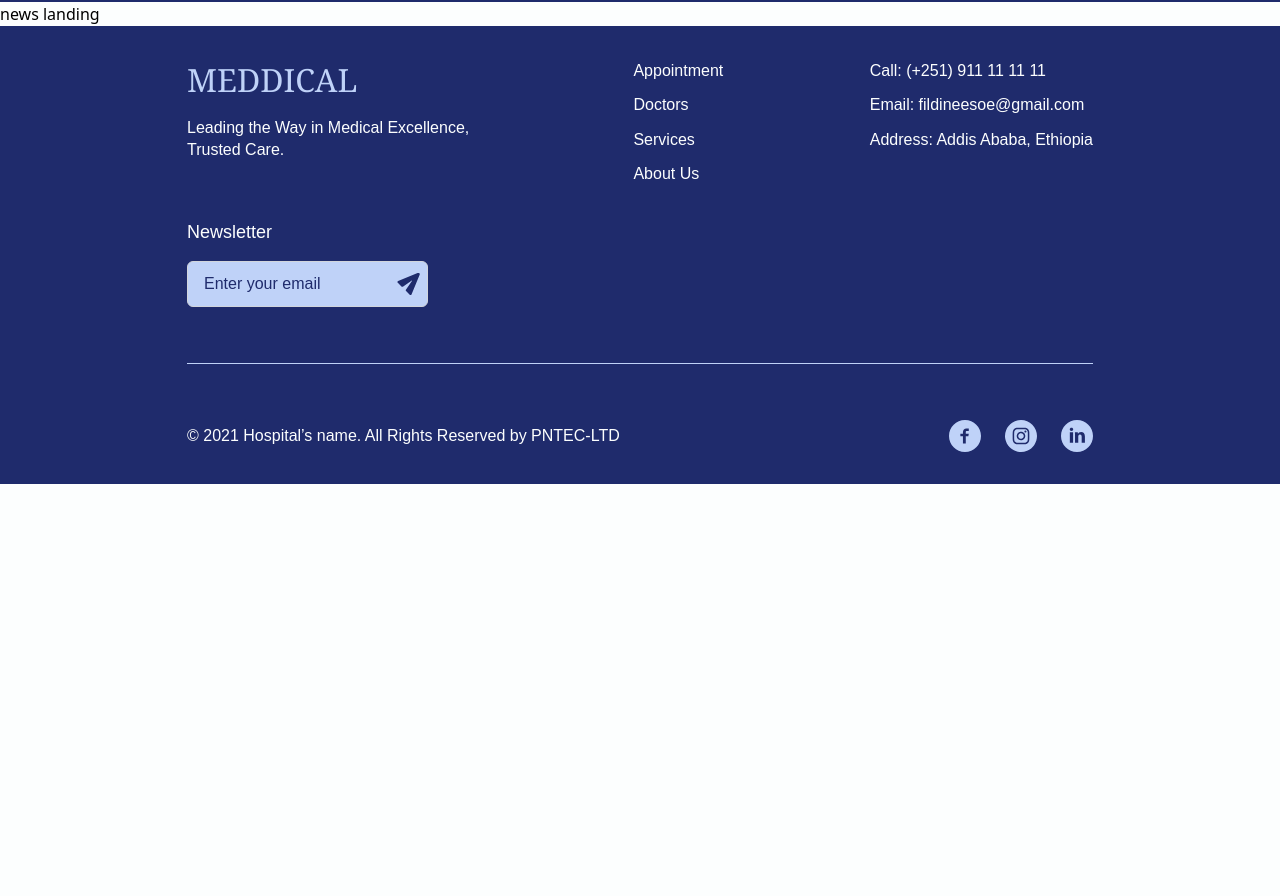
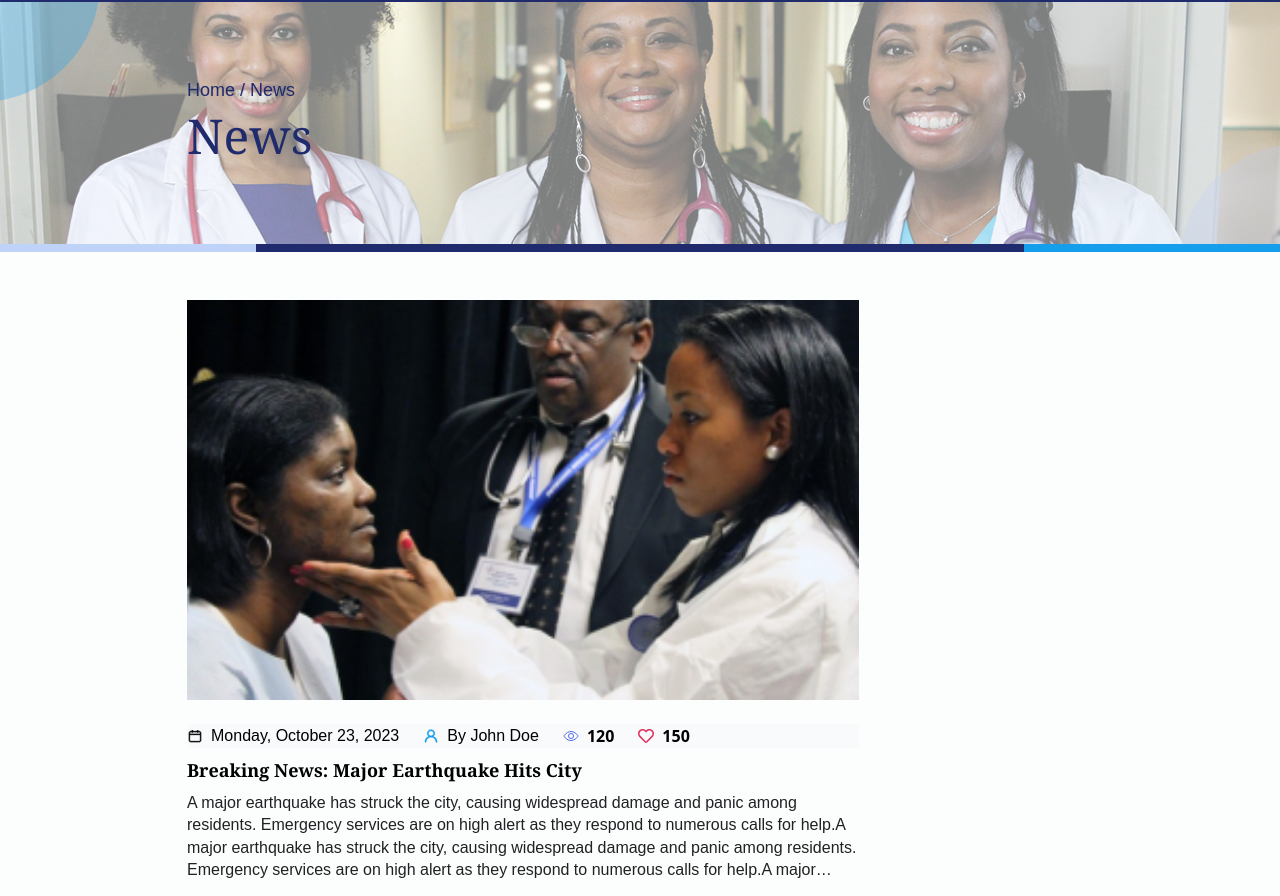
Before and after one commit to adhikareeprayush/medical-frontend, a React (Vite) app: page /news in a window 1280 px wide. Shown: the part 158-1054 px from the top of the page. Before the commit the page ends 800 px from the top, so only its background shows below. Built offline with nearby package versions, Linux system fonts and the light colour scheme.

Commit message:
news page done

```diff
--- /dev/null
+++ b/src/components/landing/NewsCard.jsx
@@ -0,0 +1,65 @@
+import { CiCalendar } from 'react-icons/ci';
+import { GoPerson } from 'react-icons/go';
+import { IoEyeOutline } from 'react-icons/io5';
+import { FaArrowRight, FaRegHeart } from 'react-icons/fa';
+import { Link } from 'react-router-dom';
+const NewsCard = ({ news }) => {
+  console.log(news);
+  return (
+    <Link
+      to={`/news/${news.id}`}
+      className="flex flex-col gap-1 overflow-hidden"
+    >
+      {/* News Image */}
+      <div className="h-[400px] w-full overflow-hidden bg-gray-200">
+        <img
+          src={news.image}
+          alt={news.title}
+          className="h-full w-full object-cover"
+        />
+      </div>
+      <div className="flex flex-col gap-2 py-2">
+        <div className="flex flex-grow flex-col gap-1">
+          <div className="flex items-center gap-3 bg-gray-50">
+            <div className="flex items-center gap-1 text-base">
+              <CiCalendar strokeWidth={1} />
+              <p className="font-body1">{news.date}</p>
+            </div>
+
+            <div className="flex items-center gap-1 text-base">
+              <GoPerson strokeWidth={1} className="text-secondary" />
+              <p className="font-body1">By {news.author}</p>
+            </div>
+            <div className="flex items-center gap-1">
+              <IoEyeOutline
+                size={16}
+                strokeWidth={3}
+                className="text-[#526AE9]"
+              />
+
+              <div className="font-semibold">{news.views}</div>
+            </div>
+            <div className="flex items-center gap-1">
+              <FaRegHeart size={16} className="text-[#E2315C]" />
+
+              <div className="font-semibold">{news.likes}</div>
+            </div>
+          </div>
+          <h3 className="text-lg font-bold">{news.title}</h3>
+          <p className="font-body1 line-clamp-4 text-[#212124]">
+            {news.description}
+          </p>
+        </div>
+        <Link
+          to={`/news/${news.id}`}
+          className="group text-primary bg-accent flex w-fit items-center gap-1 rounded-full px-3 py-2 text-sm font-medium"
+        >
+          Read More{' '}
+          <FaArrowRight className="duration-300 group-hover:translate-x-[4px]" />
+        </Link>
+      </div>
+    </Link>
+  );
+};
+
+export default NewsCard;
--- a/src/components/landing/NewsSection.jsx
+++ b/src/components/landing/NewsSection.jsx
@@ -1,39 +1,50 @@
-import React from "react";
-import { Link } from "react-router-dom";
-import NewsData from "../../news.json";
-import EyeIcon from "../../assets/icons/eye.svg";
-import HeartIcon from "../../assets/icons/heart.svg";
+import React from 'react';
+import { Link } from 'react-router-dom';
+import NewsData from '../../news.json';
+import { IoEyeOutline } from 'react-icons/io5';
+import { FaRegHeart } from 'react-icons/fa';
 
 const NewsSection = () => {
   return (
-    <section className="w-full my-10 flex flex-col items-center justify-center">
+    <section className="my-10 flex w-full flex-col items-center justify-center">
       <div className="my-4">
-        <h1 className="text-secondary font-bold text-xl tracking-widest uppercase text-center">
+        <h1 className="text-secondary text-center text-xl font-bold tracking-widest uppercase">
           Better Information, Better Health
         </h1>
         <p className="text-primary font-display1 text-center">News</p>
       </div>
-      <div className="grid grid-cols-1 md:grid-cols-2 gap-4 w-full max-w-6xl mt-4">
+      <div className="mt-4 grid w-full grid-cols-1 gap-2 md:grid-cols-2 xl:gap-4">
         {NewsData.map((news) => (
-          <div key={news.id} className="shadow-md">
-            <Link
-              to={`/news/${news.id}`}
-              className="flex items-center justify-center gap-4"
-            >
-              <div>
-                <img src={news.image} alt="" />
+          <div
+            key={news.id}
+            className="h-[160px] overflow-hidden rounded-[5px] shadow-[0_0_20px_rgba(0,0,0,0.05)] md:h-[160px]"
+          >
+            <Link to={`/news/${news.id}`} className="flex h-full items-center">
+              <div className="h-full">
+                <img
+                  src={news.image}
+                  alt=""
+                  className="h-full object-contain"
+                />
               </div>
-              <div className="flex flex-col gap-1 px-2">
-                <h2 className="text-secondary ">{news.date}</h2>
-                <h2 className="text-secondary ">By {news.author}</h2>
-                <h3 className="text-lg font-semibold  my-1.5">{news.title}</h3>
-                <div className="flex gap-4 items-center">
-                  <div className="flex gap-1 items-center">
-                    <img src={EyeIcon} alt="" className="h-2 w-2" />
+              <div className="flex h-full flex-col gap-1 p-2">
+                <h2 className="text-secondary font-small">
+                  {news.date} | {news.author}
+                </h2>
+                <h3 className="font-body1 lg:font-body2 my-1.5 line-clamp-3 flex-grow font-semibold">
+                  {news.title}
+                </h3>
+                <div className="flex items-center gap-4">
+                  <div className="flex items-center gap-1">
+                    <IoEyeOutline
+                      size={16}
+                      strokeWidth={3}
+                      className="text-[#526AE9]"
+                    />
                     <span>{news.views}</span>
                   </div>
-                  <div className="flex gap-1 items-center">
-                    <img src={HeartIcon} alt="" className="h-2 w-2" />
+                  <div className="flex items-center gap-1">
+                    <FaRegHeart size={16} className="text-[#E2315C]" />
                     <span>{news.likes}</span>
                   </div>
                 </div>
--- a/src/components/landing/PageBanner.jsx
+++ b/src/components/landing/PageBanner.jsx
@@ -11,7 +11,7 @@ const PageBanner = ({ title, subtitle = 'Home', backgroundImage }) => {
         />
         <div className="bg-secondary/30 absolute -top-[139px] -left-[139px] z-10 h-[239px] w-[239px] rounded-full" />
         <div className="bg-accent/30 absolute right-[-139px] bottom-[-139px] z-10 h-[239px] w-[239px] rounded-full" />
-        <section className="relative z-10 flex w-full flex-col items-start gap-0 px-6">
+        <section className="relative z-10 flex w-full flex-col items-start gap-0">
           <p className="font-body2 text-primary">Home / {subtitle}</p>
           <h1 className="font-display1 text-primary">{title}</h1>
         </section>
--- a/src/news.json
+++ b/src/news.json
@@ -5,6 +5,7 @@
     "author": "John Doe",
     "image": "../src/assets/images/News1.png",
     "title": "Breaking News: Major Earthquake Hits City",
+    "description": "A major earthquake has struck the city, causing widespread damage and panic among residents. Emergency services are on high alert as they respond to numerous calls for help.A major earthquake has struck the city, causing widespread damage and panic among residents. Emergency services are on high alert as they respond to numerous calls for help.A major earthquake has struck the city, causing widespread damage and panic among residents. Emergency services are on high alert as they respond to numerous calls for help.",
     "likes": 150,
     "views": 120
   },
@@ -14,14 +15,17 @@
     "author": "John Doe",
     "image": "../src/assets/images/News1.png",
     "title": "Breaking News: Major Earthquake Hits City",
+    "description": "A major earthquake has struck the city, causing widespread damage and panic among residents. Emergency services are on high alert as they respond to numerous calls for help.",
     "likes": 150,
     "views": 120
-    },{
+  },
+  {
     "id": 3,
     "date": "Monday, October 23, 2023",
     "author": "John Doe",
     "image": "../src/assets/images/News1.png",
     "title": "Breaking News: Major Earthquake Hits City",
+    "description": "A major earthquake has struck the city, causing widespread damage and panic among residents. Emergency services are on high alert as they respond to numerous calls for help.",
     "likes": 150,
     "views": 120
   },
@@ -31,6 +35,7 @@
     "author": "John Doe",
     "image": "../src/assets/images/News1.png",
     "title": "Breaking News: Major Earthquake Hits City",
+    "description": "A major earthquake has struck the city, causing widespread damage and panic among residents. Emergency services are on high alert as they respond to numerous calls for help.",
     "likes": 150,
     "views": 120
   }
--- a/src/routes/landing/news.jsx
+++ b/src/routes/landing/news.jsx
@@ -1,9 +1,21 @@
-import React from 'react'
-
+import NewsCard from '../../components/landing/NewsCard';
+import PageBanner from '../../components/landing/PageBanner';
+import newsBanner from '../../assets/images/banner/newsBanner.png';
+import mockNews from '../../news.json';
 const news = () => {
   return (
-    <div>news landing</div>
-  )
-}
+    <>
+      <PageBanner subtitle="News" title="News" backgroundImage={newsBanner} />
+      <section className="flex w-full py-5">
+        <div className="flex flex-3 flex-col gap-2">
+          {mockNews.map((news) => (
+            <NewsCard key={news.id} news={news} />
+          ))}
+        </div>
+        <div className="flex-1"></div>
+      </section>
+    </>
+  );
+};
 
-export default news
+export default news;
```
Lines whose indentation alone changed are shown as unchanged.
